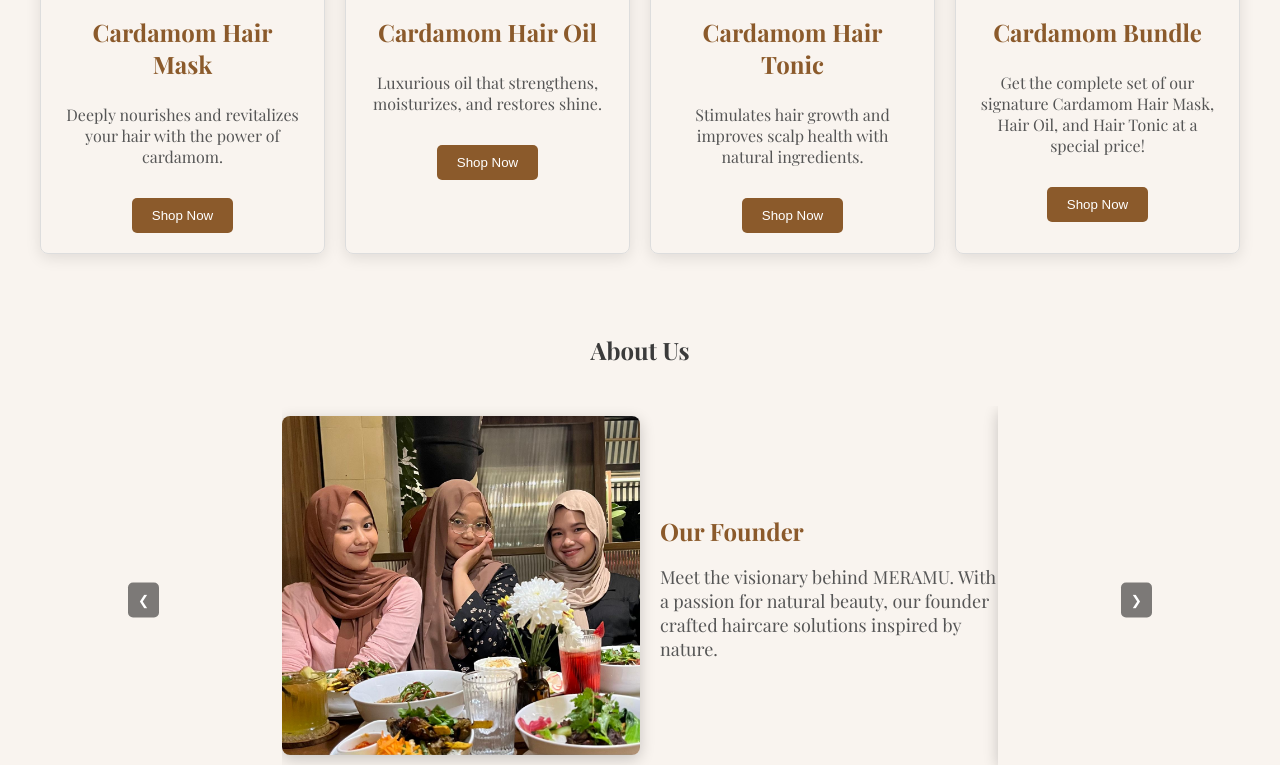
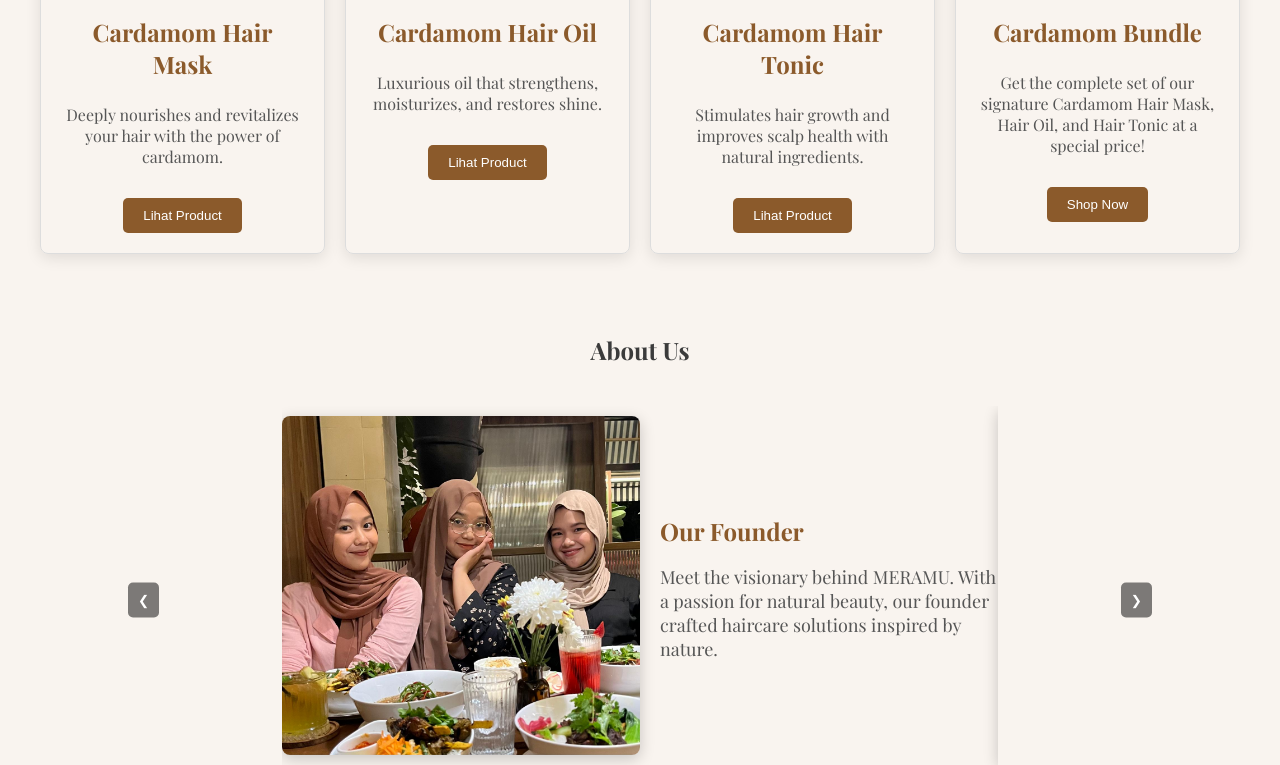
Before and after one commit to sucilaaras/MERAMU, a plain HTML site: page index.html in a window 1280 px wide. Shown: the part 802-1567 px from the top of the page. Drawn offline with nearby package versions, Linux system fonts and the light colour scheme.

Commit message:
Update index.html

```diff
--- a/index.html
+++ b/index.html
@@ -32,19 +32,19 @@
                 <img src="hairmask.jpg" alt="Cardamom Hair Mask">
                 <h3>Cardamom Hair Mask</h3>
                 <p>Deeply nourishes and revitalizes your hair with the power of cardamom.</p>
-                <button>Shop Now</button>
+                <button>Lihat Product</button>
             </div>
             <div class="product">
                 <img src="hairoil.jpg" alt="Cardamom Hair Oil">
                 <h3>Cardamom Hair Oil</h3>
                 <p>Luxurious oil that strengthens, moisturizes, and restores shine.</p>
-                <button>Shop Now</button>
+                <button>Lihat Product</button>
             </div>
             <div class="product">
                 <img src="hairtonic.jpg" alt="Cardamom Hair Tonic">
                 <h3>Cardamom Hair Tonic</h3>
                 <p>Stimulates hair growth and improves scalp health with natural ingredients.</p>
-                <button>Shop Now</button>
+                <button>Lihat Product</button>
             </div>
             <!-- New Bundle Product -->
             <div class="product">
```
